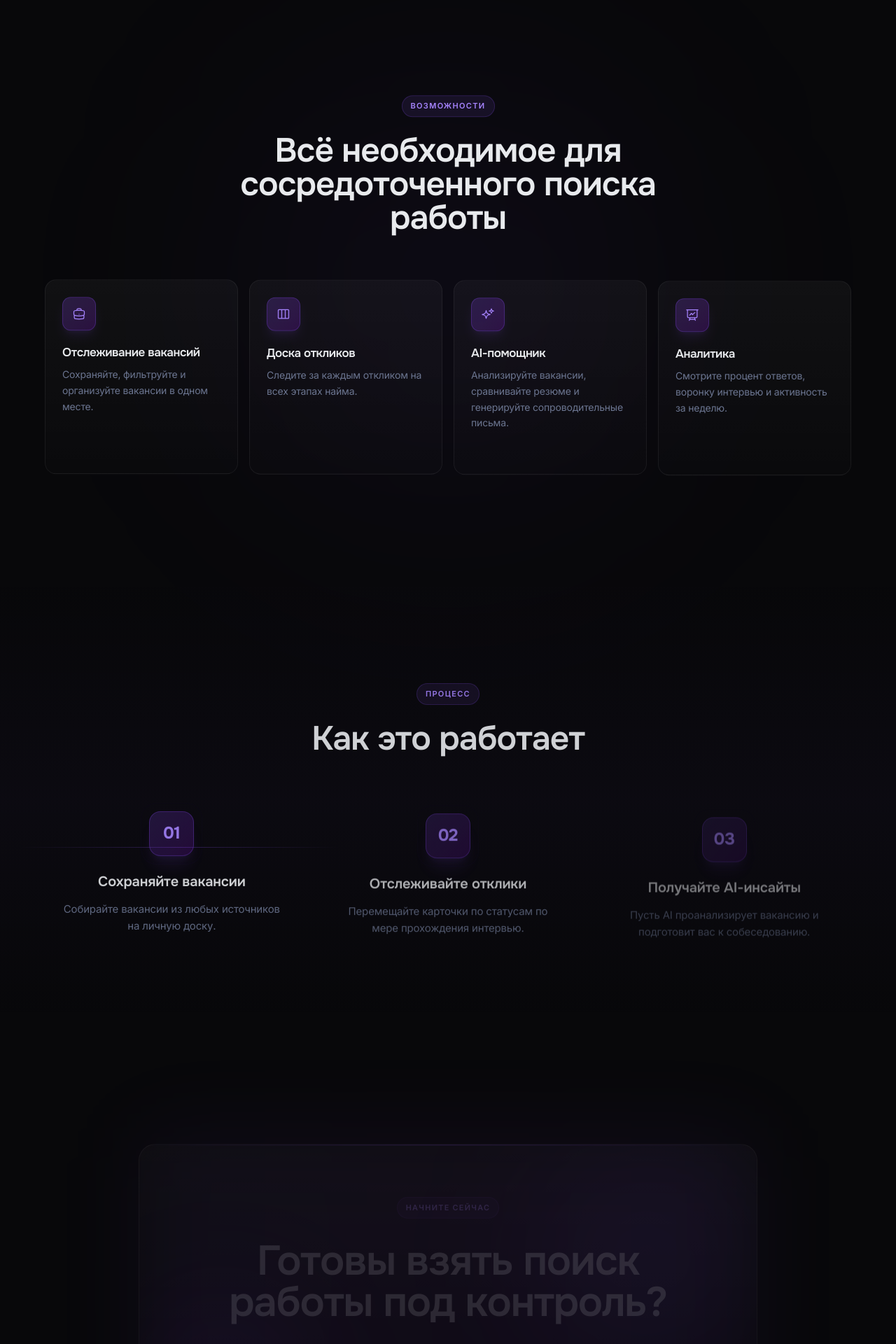
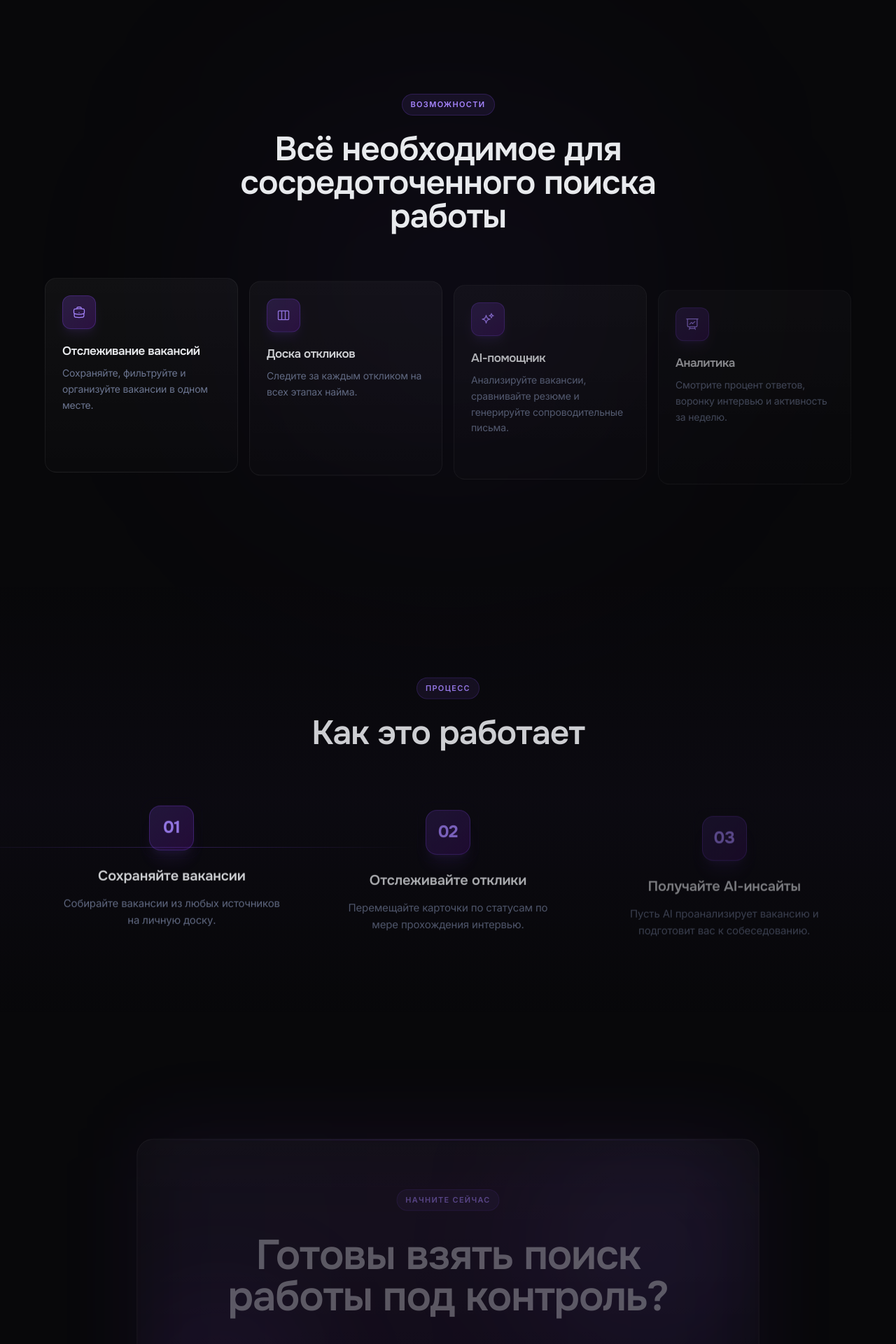
Before and after one commit to AlexanderPolozhnov/careerpilot-ai, a React (Vite) app in the folder frontend/: page / in a window 1280 px wide. Shown: the part 1260-3180 px from the top of the page at 70% size. Built offline with nearby package versions, Linux system fonts and the light colour scheme; no server answers.

Commit message:
feat: enhance scroll animations with wider triggers and smoother transitions
Extend trigger zone, increase travel distance, adjust opacity, extend stagger delays, and add easing for smoother animations.

Co-authored-by: Alexander Polozhnov <153296070+AlexanderPolozhnov@users.noreply.github.com>

```diff
--- a/frontend/src/pages/LandingPage.tsx
+++ b/frontend/src/pages/LandingPage.tsx
@@ -24,10 +24,9 @@ function useScrollAnimation() {
         lastScrollY.current = currentScrollY;
 
         // Calculate how far the element is through the viewport
-        // When element top enters bottom of viewport: progress starts
-        // When element is fully in center of viewport: progress = 1
-        const startPoint = windowHeight; // Element top at bottom of viewport
-        const endPoint = windowHeight * 0.3; // Element top at 30% from top
+        // Wider trigger zone: start earlier (below viewport) and complete later (well inside)
+        const startPoint = windowHeight + 100; // Element top 100px below viewport bottom
+        const endPoint = windowHeight * 0.35; // Element top at 35% from top (more scroll needed)
 
         // Element top position relative to viewport
         const elementTop = rect.top;
@@ -39,11 +38,13 @@ function useScrollAnimation() {
             // Element is well into viewport - fully visible
             setProgress(1);
         } else {
-            // Element is transitioning - calculate progress
+            // Element is transitioning - calculate progress with easing
             const range = startPoint - endPoint;
             const currentPosition = startPoint - elementTop;
-            const newProgress = Math.min(1, Math.max(0, currentPosition / range));
-            setProgress(newProgress);
+            const linearProgress = Math.min(1, Math.max(0, currentPosition / range));
+            // Apply ease-out curve for smoother animation
+            const easedProgress = 1 - Math.pow(1 - linearProgress, 2);
+            setProgress(easedProgress);
         }
     }, []);
 
@@ -69,9 +70,9 @@ function useScrollAnimation() {
     }, [calculateProgress]);
 
     // Convert progress to visibility state and transform values
-    const isVisible = progress > 0.1;
-    const opacity = Math.min(1, progress * 1.5); // Fade in slightly faster
-    const translateY = (1 - progress) * 32; // 32px = 8 in tailwind (translate-y-8)
+    const isVisible = progress > 0.05;
+    const opacity = progress; // Linear opacity from 0 to 1
+    const translateY = (1 - progress) * 40; // 40px travel distance
 
     return { ref, isVisible, progress, opacity, translateY };
 }
@@ -350,11 +351,11 @@ export default function LandingPage() {
                         {/* Feature cards - Bento Grid */}
                         <div className="mt-16 grid md:grid-cols-2 lg:grid-cols-4 gap-4">
                             {featureCards.map((feature, index) => {
-                                // Stagger the progress for each card
-                                const staggerOffset = index * 0.15;
-                                const cardProgress = Math.max(0, Math.min(1, (featuresSection.progress - staggerOffset) / (1 - staggerOffset)));
-                                const cardOpacity = Math.min(1, cardProgress * 1.5);
-                                const cardTranslateY = (1 - cardProgress) * 32;
+                                // Stagger the progress for each card (0.2 units apart for visible delay)
+                                const staggerOffset = index * 0.2;
+                                const cardProgress = Math.max(0, Math.min(1, (featuresSection.progress - staggerOffset) / (1 - staggerOffset * 0.5)));
+                                const cardOpacity = cardProgress; // Linear opacity 0 to 1
+                                const cardTranslateY = (1 - cardProgress) * 40;
 
                                 return (
                                 <div
@@ -471,11 +472,11 @@ export default function LandingPage() {
 
                             <div className="grid md:grid-cols-3 gap-12 md:gap-8">
                                 {howItWorksSteps.map((step, index) => {
-                                    // Stagger the progress for each step
-                                    const staggerOffset = index * 0.2;
-                                    const stepProgress = Math.max(0, Math.min(1, (howItWorksSection.progress - staggerOffset) / (1 - staggerOffset)));
-                                    const stepOpacity = Math.min(1, stepProgress * 1.5);
-                                    const stepTranslateY = (1 - stepProgress) * 32;
+                                    // Stagger the progress for each step (0.25 units apart for visible delay)
+                                    const staggerOffset = index * 0.25;
+                                    const stepProgress = Math.max(0, Math.min(1, (howItWorksSection.progress - staggerOffset) / (1 - staggerOffset * 0.5)));
+                                    const stepOpacity = stepProgress; // Linear opacity 0 to 1
+                                    const stepTranslateY = (1 - stepProgress) * 40;
 
                                     return (
                                     <div
@@ -551,9 +552,9 @@ export default function LandingPage() {
 
                             <div className="relative text-center">
                                 {(() => {
-                                    const labelProgress = Math.max(0, Math.min(1, (ctaSection.progress - 0.1) / 0.9));
-                                    const labelOpacity = Math.min(1, labelProgress * 1.5);
-                                    const labelTranslateY = (1 - labelProgress) * 16;
+                                    const labelProgress = Math.max(0, Math.min(1, (ctaSection.progress - 0.1) / 0.7));
+                                    const labelOpacity = labelProgress;
+                                    const labelTranslateY = (1 - labelProgress) * 32;
                                     return (
                                         <span
                                             className="inline-flex items-center gap-2 px-3 py-1.5 bg-[rgba(139,92,246,0.1)] border border-violet-500/20 rounded-full text-violet-400 uppercase tracking-[0.12em] text-[11px] font-semibold"
@@ -568,9 +569,9 @@ export default function LandingPage() {
                                 })()}
 
                                 {(() => {
-                                    const titleProgress = Math.max(0, Math.min(1, (ctaSection.progress - 0.2) / 0.8));
-                                    const titleOpacity = Math.min(1, titleProgress * 1.5);
-                                    const titleTranslateY = (1 - titleProgress) * 24;
+                                    const titleProgress = Math.max(0, Math.min(1, (ctaSection.progress - 0.3) / 0.6));
+                                    const titleOpacity = titleProgress;
+                                    const titleTranslateY = (1 - titleProgress) * 40;
                                     return (
                                         <h2
                                             className="mt-6 text-4xl md:text-5xl lg:text-6xl font-semibold tracking-[-0.02em] text-[#e8eaed]"
@@ -587,9 +588,9 @@ export default function LandingPage() {
                                 })()}
 
                                 {(() => {
-                                    const btnProgress = Math.max(0, Math.min(1, (ctaSection.progress - 0.3) / 0.7));
-                                    const btnOpacity = Math.min(1, btnProgress * 1.5);
-                                    const btnTranslateY = (1 - btnProgress) * 24;
+                                    const btnProgress = Math.max(0, Math.min(1, (ctaSection.progress - 0.5) / 0.5));
+                                    const btnOpacity = btnProgress;
+                                    const btnTranslateY = (1 - btnProgress) * 40;
                                     return (
                                         <div
                                             className="mt-10 flex flex-col sm:flex-row items-center justify-center gap-4"
```
